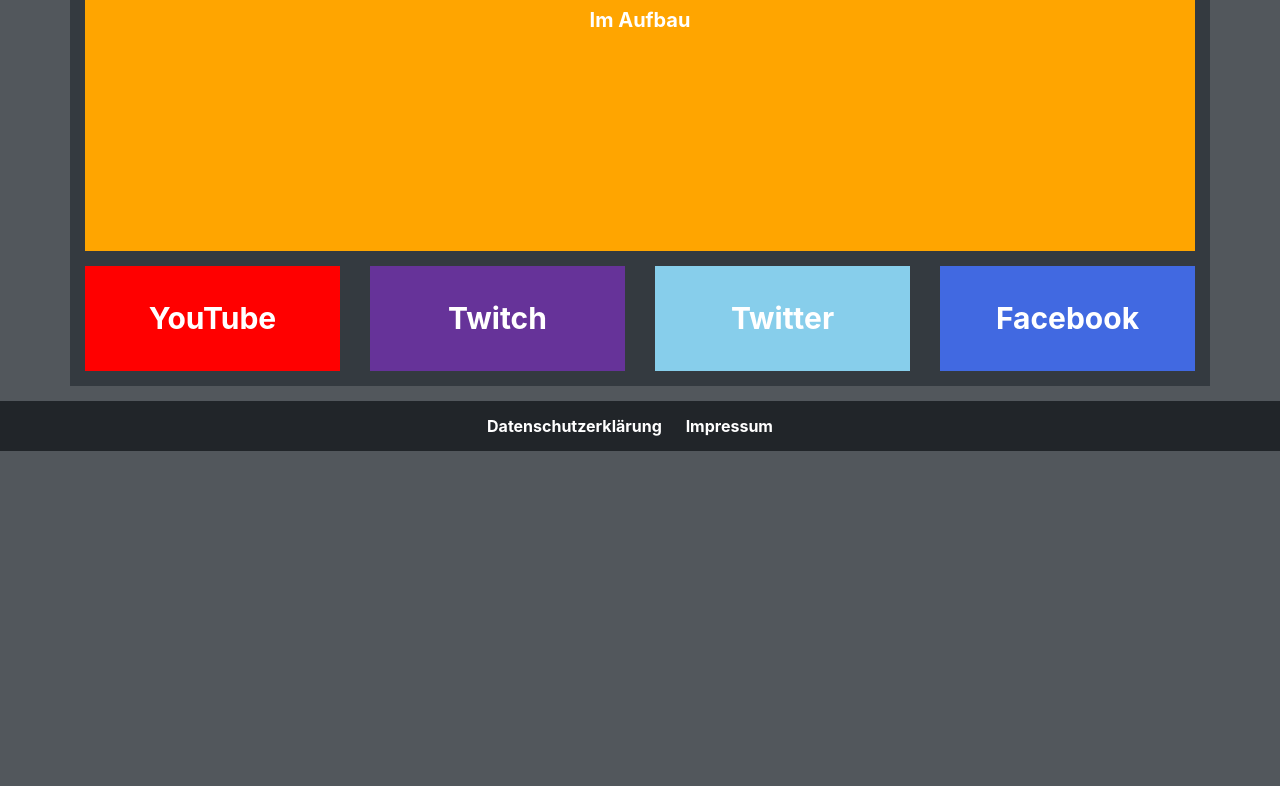
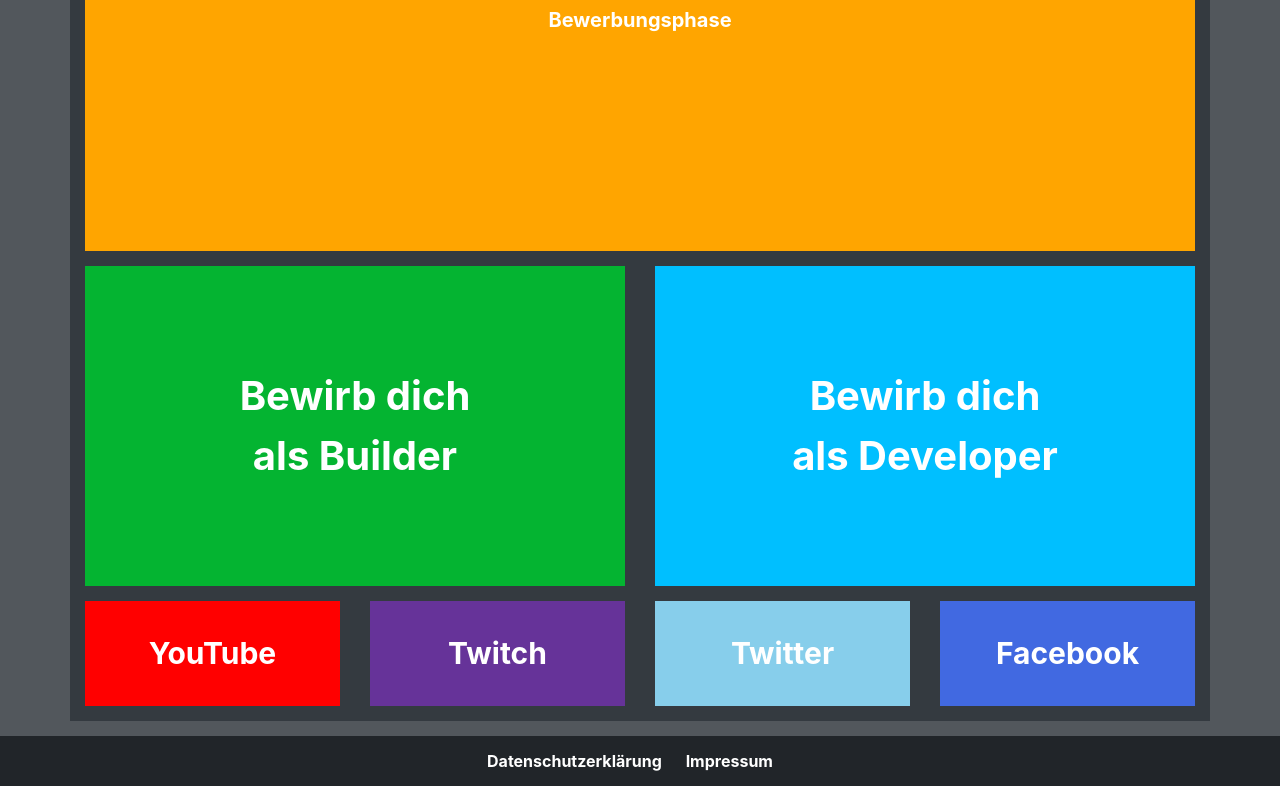
Before and after one commit to gigaclub/Homepage, a plain HTML site: page index.html in a window 1280 px wide. Shown: the part 790-1576 px from the top of the page. Before the commit the page ends 1241 px from the top, so only its background shows below. Drawn offline with nearby package versions, Linux system fonts and the light colour scheme.

Commit message:
add new apply blocks

```diff
--- a/index.html
+++ b/index.html
@@ -47,8 +47,26 @@
                 <div class="col">
                     <div class="text-center" id="mcbox">
                         <h1>Minecraft Netzwerk</h1>
-                        <p>Im Aufbau</p>
+                        <p>Bewerbungsphase</p>
                     </div>
+                </div>
+            </div>
+            <div class="row linkbox" style="padding-top: 15px">
+                <div class="col-sm justify-content-center align-self-center">
+                    <a class="link" href="https://docs.google.com/forms/d/e/1FAIpQLSe5_GLpdJcy9uq-rE7ivmkl5-GlAVG4GnlesmhqIUjf4-Z2EQ/viewform" target="_blank">
+                        <div class="text-center links" id="builderlink">
+                            Bewirb dich<br>
+                            als Builder
+                        </div>
+                    </a>
+                </div>
+                <div class="col-sm justify-content-center align-self-center">
+                    <a class="link" href="https://docs.google.com/forms/d/e/1FAIpQLSfv2wrczbmcmK5IfeCKPqvB9OYejlJKz3Nifj1ZDGRXLzYu6A/viewform" target="_blank">
+                        <div class="text-center links" id="developerlink">
+                            Bewirb dich<br>
+                            als Developer
+                        </div>
+                    </a>
                 </div>
             </div>
             <div class="row" style="padding-top: 15px; padding-bottom: 15px">
--- a/style.css
+++ b/style.css
@@ -25,6 +25,18 @@
 
 #fblink {
     background-color: royalblue;
+}
+
+#builderlink {
+    background-color: #04B431;
+    box-shadow: inset 0 0 0 #000;
+    transition: box-shadow 1s;
+}
+
+#developerlink {
+    background-color: #00BFFF;
+    box-shadow: inset 0 0 0 #000;
+    transition: box-shadow 1s;
 }
 
 .socialbox {
@@ -58,6 +70,16 @@ a.link:hover {
 }
 
 #discordlink:hover {
+    box-shadow: inset 0 0 100px #000;
+    transition: box-shadow 1s;
+}
+
+#builderlink:hover {
+    box-shadow: inset 0 0 100px #000;
+    transition: box-shadow 1s;
+}
+
+#developerlink:hover {
     box-shadow: inset 0 0 100px #000;
     transition: box-shadow 1s;
 }
```
